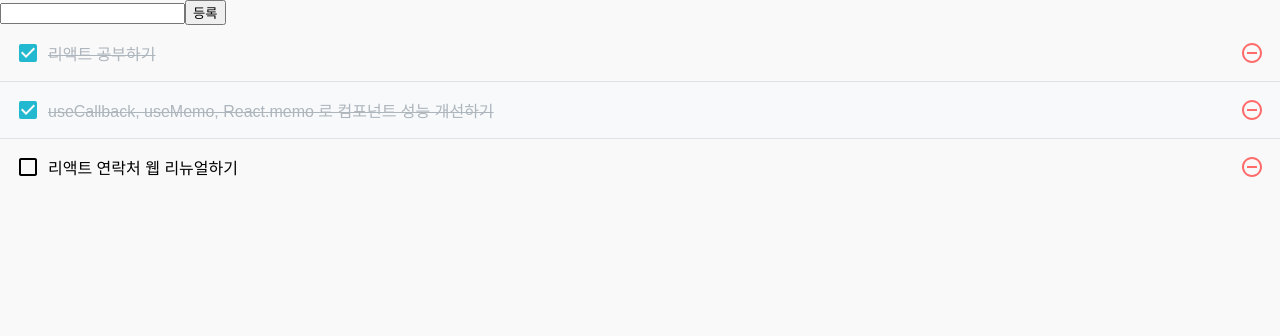
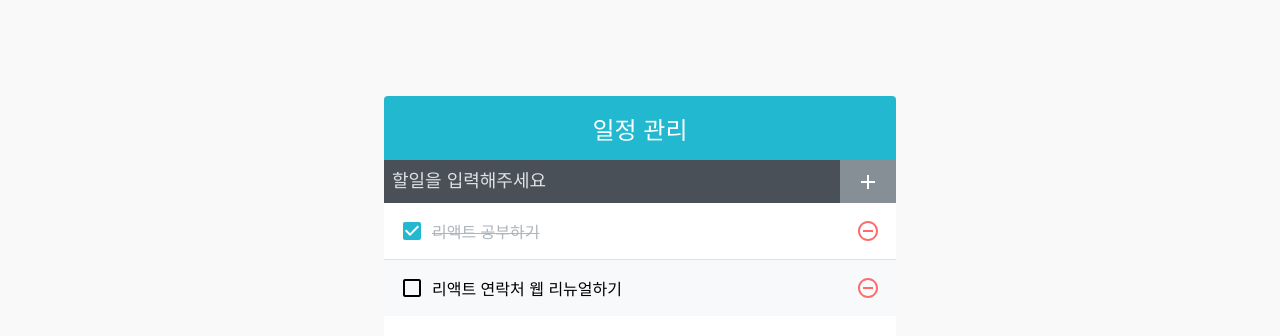
Before and after one commit to fdsfdsg/to-do-list, a React (Create React App) app: page / in a window 1280 px wide. Shown: the top 336 px of the page. Built offline with nearby package versions, Linux system fonts and the light colour scheme.

Commit message:
feat: redux 도입

```diff
--- a/package.json
+++ b/package.json
@@ -15,7 +15,8 @@
     "react-redux": "7.2.1",
     "react-scripts": "3.4.1",
     "redux": "4.0.5",
-    "redux-actions": "2.6.5"
+    "redux-actions": "2.6.5",
+    "redux-devtools-extension": "2.13.8"
   },
   "scripts": {
     "start": "react-scripts start",
--- a/src/components/TodoListItem.js
+++ b/src/components/TodoListItem.js
@@ -6,6 +6,7 @@ import {
 } from "react-icons/md";
 import "./TodoListItem.scss";
 import cn from "classnames";
+
 
 const TodoListItem = ({ todo,onRemove, onToggle }) => {
   const { id, text, checked } = todo;
--- a/src/components/Todos.js
+++ b/src/components/Todos.js
@@ -1,27 +1,10 @@
-import React from "react";
-import {
-    MdCheckBoxOutlineBlank,
-    MdCheckBox,
-    MdRemoveCircleOutline,
-  } from "react-icons/md";
+import React, { useCallback } from "react";
+import { MdAdd } from "react-icons/md";
+import "./TodoInsert.scss";
 import "./TodoListItem.scss";
-import cn from "classnames";
-
-
-const TodoListItem = ({ todo,onRemove, onToggle }) => {
-  const { id, text, checked } = todo;
-  return (
-    <div className="TodoListItem">
-      <div className={cn("checkbox", { checked })} onClick={() => onToggle(id)}>
-        {checked ? <MdCheckBox /> : <MdCheckBoxOutlineBlank />}
-        <div className="text">{text}</div>
-      </div>
-      <div className="remove" onClick={()=>onRemove(id)}>
-        <MdRemoveCircleOutline />
-      </div>
-    </div>
-  );
-};
+import TodoList from "./TodoList";
+import TodoTemplate from "./TodoTemplate";
+import TodoInsert from "./TodoInsert";
 
 const Todos = ({
   input, // 인풋에 입력되는 텍스트
@@ -31,29 +14,11 @@ const Todos = ({
   onToggle,
   onRemove,
 }) => {
-    const onSubmit = e => {
-      e.preventDefault();
-      onInsert(input);
-      onChangeInput(''); // 등록 후 인풋 초기화
-    };
-    const onChange = e => onChangeInput(e.target.value);
   return (
-      <div>
-        <form onSubmit={onSubmit}>
-          <input value={input} onChange={onChange} />
-          <button type="submit">등록</button>
-        </form>
-        <div>
-          {todos.map(todo => (
-            <TodoListItem
-              todo={todo}
-              key={todo.id}
-              onToggle={onToggle}
-              onRemove={onRemove}
-            />
-          ))}
-        </div>
-      </div>
+    <TodoTemplate>
+    <TodoInsert onInsert={onInsert} />
+    <TodoList todos={todos} onRemove={onRemove} onToggle={onToggle} />
+  </TodoTemplate>
   );
 };
 
--- a/src/index.js
+++ b/src/index.js
@@ -4,9 +4,10 @@ import "./index.css";
 import App from "./App";
 import { createStore } from "redux";
 import { Provider } from "react-redux";
+import { composeWithDevTools } from "redux-devtools-extension";
 import rootReducer from "./modules";
 
-const store = createStore(rootReducer);
+const store = createStore(rootReducer, composeWithDevTools());
 
 ReactDOM.render(
   <Provider store={store}>
--- a/src/modules/todos.js
+++ b/src/modules/todos.js
@@ -1,3 +1,4 @@
+import { createAction, handleActions } from "redux-actions";
 // 액션 타입 정리
 const CHANGE_INPUT = "todos/CHANGE_INPUT";
 const INSERT = "todos/INSERT";
@@ -5,28 +6,15 @@ const TOGGLE = "todos/TOGGLE";
 const REMOVE = "todos/REMOVE";
 
 // 액션 생성 함수
-export const changeInput = (input) => ({
-  type: CHANGE_INPUT,
-  input,
-});
-
+export const changeInput = createAction(CHANGE_INPUT, (input) => input);
 let id = 3;
-export const insert = (text) => ({
-  type: INSERT,
-  todo: {
+export const insert = createAction(INSERT, (text) => ({
   id: id++,
+  text,
   checked: false,
-    text,
-  },
-});
-export const toggle = (id) => ({
-  type: TOGGLE,
-  id,
-});
-export const remove = (id) => ({
-  type: REMOVE,
-  id,
-});
+}));
+export const toggle = createAction(TOGGLE, (id) => id);
+export const remove = createAction(REMOVE, (id) => id);
 
 const initialState = {
   input: "",
@@ -38,44 +26,31 @@ const initialState = {
     },
     {
       id: 2,
-      text: "useCallback, useMemo, React.memo 로 컴포넌트 성능 개선하기",
-      checked: true,
-    },
-    {
-      id: 3,
       text: "리액트 연락처 웹 리뉴얼하기",
       checked: false,
     },
   ],
 };
 
-function todos(state = initialState, action) {
-  switch (action.type) {
-    case CHANGE_INPUT:
-      return {
+const todos = handleActions(
+  {
+    [CHANGE_INPUT]: (state, { payload: input }) => ({ ...state, input }),
+    [INSERT]: (state, { payload: todo }) => ({
       ...state,
-        input: action.input,
-      };
-    case INSERT:
-      return {
-        ...state,
-        todos: state.todos.concat(action.todo),
-      };
-    case TOGGLE:
-      return {
+      todos: state.todos.concat(todo),
+    }),
+    [TOGGLE]: (state, { payload: id }) => ({
       ...state,
       todos: state.todos.map((todo) =>
-          todo.id === action.id ? { ...todo, checked: !action.checked } : todo
+        todo.id === id ? { ...todo, checked: !todo.checked } : todo
       ),
-      };
-    case REMOVE:
-      return {
+    }),
+    [REMOVE]: (state, { payload: id }) => ({
       ...state,
-        todos: state.todos.filter((todo) => todo.id !== action.id),
-      };
-    default:
-        return state;
-  }
-}
+      todos: state.todos.filter((todo) => todo.id !== id),
+    }),
+  },
+  initialState,
+);
 
 export default todos;
```
Also changed, not shown: 1 other file (tests, documents, lock files or other folders). Lines whose indentation alone changed are shown as unchanged.
